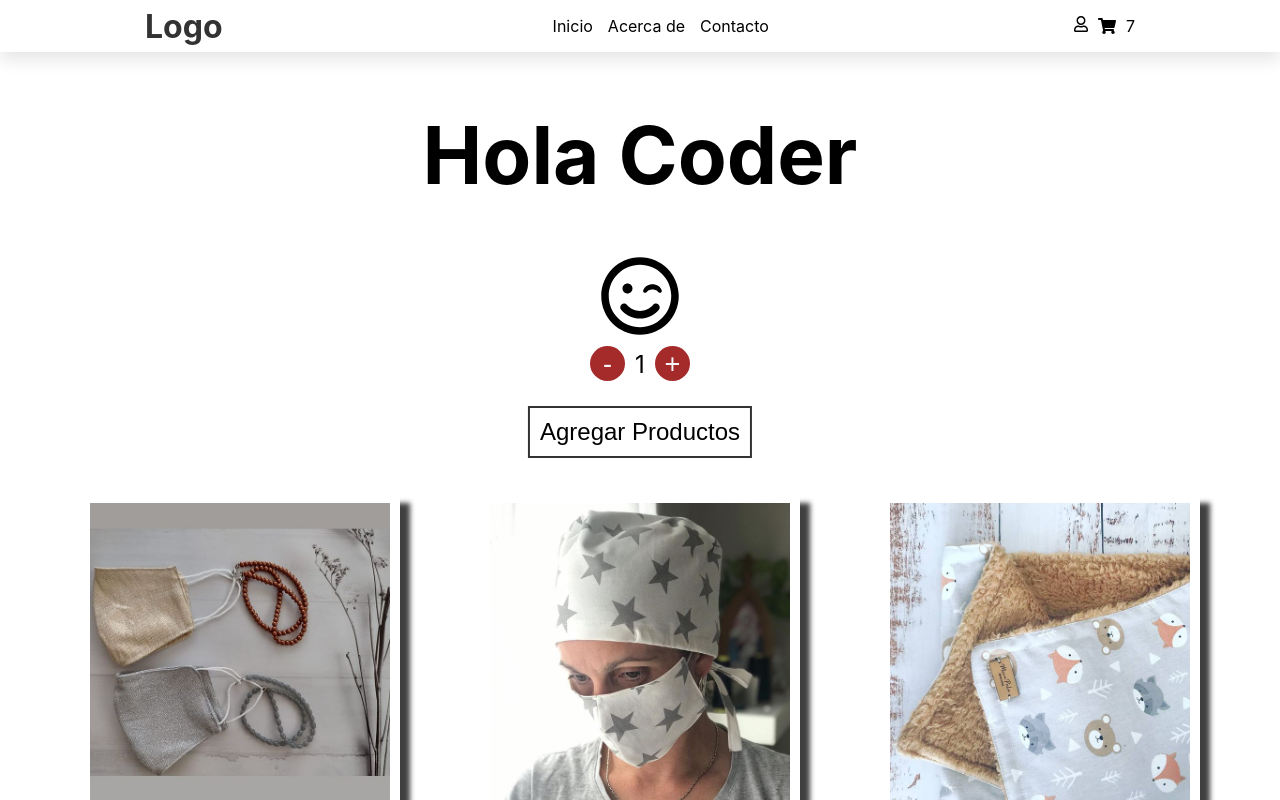
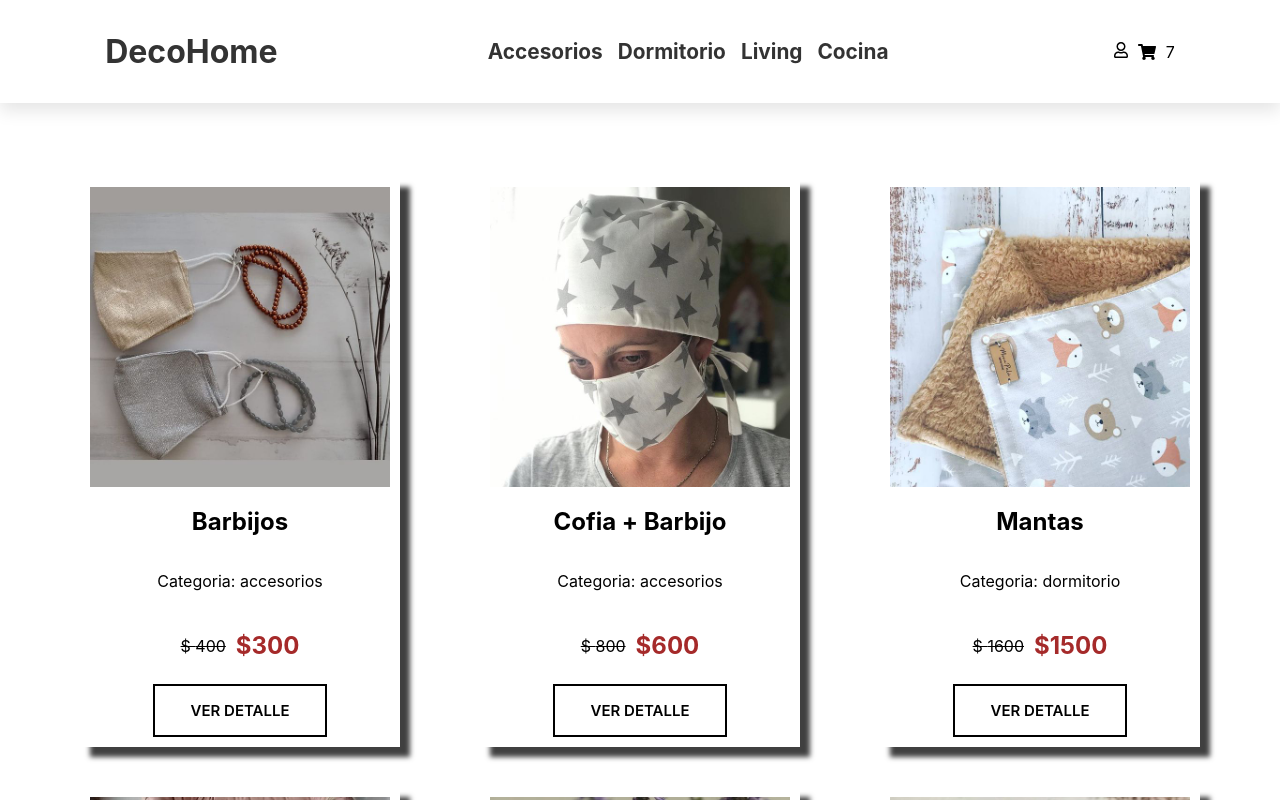
Before and after one commit to chrismer/React, a React (Create React App) app: page / in a window 1280 px wide. Shown: the top 800 px of the page. Built offline with nearby package versions, Linux system fonts and the light colour scheme.

Commit message:
filtrando

```diff
--- a/src/App.js
+++ b/src/App.js
@@ -2,13 +2,23 @@ import './App.css';
 import ItemListContainer from './components/Hero/ItemListContainer';
 import ItemDetailContainer from './components/ItemDetails/ItemDetailContainer';
 import Navbar from './components/NavBar/Navbar';
+import { BrowserRouter, Routes, Route } from 'react-router-dom'
+import ItemCount from './components/Counter/ItemCount';
 
 function App() {
   return (
     <div className="App">
+      <BrowserRouter>
       <Navbar />
-      <ItemListContainer greeting='Hola Coder'/>
-      <ItemDetailContainer />
+      <Routes>
+        <Route path="/" element={<ItemListContainer />} />
+        <Route path='category/:categoryId' element={<ItemListContainer />} />
+        <Route path='detail/:paramId' element={<ItemDetailContainer />} />
+        <Route path='count' element={<ItemCount />} />
+        {/* <ItemListContainer greeting='Hola Coder'/>
+        <ItemDetailContainer /> */}
+      </Routes>
+      </BrowserRouter>
     </div>
   )
 }
--- a/src/components/Counter/ItemCount.js
+++ b/src/components/Counter/ItemCount.js
@@ -45,7 +45,7 @@ export function ButtonIncrement(props) {
   export function ButtonOnAdd(props) {
       return(
 
-          <button className='agregar' onClick={props.onClickFunc}>Agregar Productos</button>
+          <button className='agregar' onClick={props.onClickFunc}>Comprar</button>
       )
   }
 
--- a/src/components/Hero/ItemListContainer.js
+++ b/src/components/Hero/ItemListContainer.js
@@ -5,26 +5,33 @@ import ItemCount from '../Counter/ItemCount'
 import './ItemListContainer.css'
 import { getProducts } from '../../product'
 import ItemList from '../ItemList/ItemList'
+import { useParams } from 'react-router-dom'
 
 const ItemListContainer = ({greeting}) => {
     const [products, setProducts] = useState([]);
+    const { categoryId } = useParams()
 
     useEffect(()=>{
-        const list = getProducts()
-        list.then(list =>{
-            setProducts(list)
+        getProducts(categoryId).then(item => {
+            setProducts(item)
+        }).catch(err  => {
+            console.log(err)
         })
+        // const list = getProducts()
+        // list.then(list =>{
+        //     setProducts(list)
+        // })
 
         return(()=>{
             setProducts([])
         })
-    },[])
+    },[categoryId])
 
     return (
         <div className='ItemListContainer'>
             <h1 className="greeting">{greeting}</h1>
-            <FontAwesomeIcon className="smile" icon={faSmileWink}/>
-            <ItemCount stock={10}/>
+            {/* <FontAwesomeIcon className="smile" icon={faSmileWink}/> */}
+            {/* <ItemCount stock={10}/> */}
             <ItemList products={products}/>
         </div>
     )
--- a/src/components/Item/Item.css
+++ b/src/components/Item/Item.css
@@ -40,6 +40,7 @@ img {
     text-transform: uppercase;
     transition: all 0.3s ease-in-out;
     cursor: pointer;
+    text-decoration: none;
 }
 
 .ButtonDetail:hover{
--- a/src/components/Item/Item.js
+++ b/src/components/Item/Item.js
@@ -1,4 +1,5 @@
 import React from 'react'
+import { Link } from 'react-router-dom'
 import './Item.css'
 
 const Item = ({product}) => {
@@ -19,7 +20,8 @@ const Item = ({product}) => {
                     {product.price}
                 </p>
             </div>
-            <button className='ButtonDetail'>Ver detalle</button>
+            {/* <button className='ButtonDetail'>Ver detalle</button> */}
+            <Link className='ButtonDetail' to={`/detail/${product.id}`}>Ver detalle</Link>
         </div>
     )
 }
--- a/src/components/ItemDetails/ItemDetail.js
+++ b/src/components/ItemDetails/ItemDetail.js
@@ -1,4 +1,5 @@
 import React from 'react'
+import ItemCount from '../Counter/ItemCount'
 import './ItemDetail.css'
 
 const ItemDetail = ({product}) => {
@@ -9,6 +10,7 @@ const ItemDetail = ({product}) => {
             <h2 className='ItemCard__title'>{product?.name}</h2>
             <p className='ItemCard__price'>{product?.price}</p>
             <p className='descripcion'>{product?.descripcion}</p>
+            <ItemCount/>
         </div>
     )
 }
--- a/src/components/ItemDetails/ItemDetailContainer.js
+++ b/src/components/ItemDetails/ItemDetailContainer.js
@@ -1,22 +1,30 @@
 import React, { useEffect, useState } from 'react'
 import { getItem } from '../../product';
 import ItemDetail from './ItemDetail';
+import { useParams } from 'react-router-dom';
+import { getProductById } from '../../product';
 
 
 const ItemDetailContainer = () => {
     const [product, setProduct] = useState()
+    const {paramId} = useParams();
 
     useEffect(()=>{
-        const item = getItem()
-        item.then(item =>{
+        getProductById(paramId).then(item => {
             setProduct(item)
-            console.log(item);
+        }).catch(err  => {
+            console.log(err)
         })
+        // const item = getItem()
+        // item.then(item =>{
+        //     setProduct(item)
+        //     console.log(item);
+        // })
 
         return(()=>{
             setProduct()
         })
-    },[])
+    },[paramId])
 
     return (
         <div>
--- a/src/components/NavBar/Navbar.css
+++ b/src/components/NavBar/Navbar.css
@@ -11,7 +11,14 @@
     font-size: 2rem;
     font-weight: 700;
 }
-
+.NavContainer .logo{
+    font-size: 2rem;
+    font-weight: 700;
+    color: #333;
+}
+.NavContainer .logo:hover{
+    color: crimson;
+}
 .navbar{
     display: flex;
 
@@ -31,3 +38,18 @@
     margin-right: 10px;
     cursor: pointer;
 }
+
+.NavContainer .categories{
+    display: flex;
+    align-items: center;
+    justify-content: center;
+}
+
+.NavContainer .categories a{
+    margin-right: 15px;
+    cursor: pointer;
+    font-size: 1.3rem;
+}
+.NavContainer .categories a:hover{
+    color: crimson;
+}
--- a/src/components/NavBar/Navbar.js
+++ b/src/components/NavBar/Navbar.js
@@ -1,20 +1,34 @@
 import { faUser } from '@fortawesome/free-regular-svg-icons'
 import { faShoppingCart } from '@fortawesome/free-solid-svg-icons'
 import { FontAwesomeIcon } from '@fortawesome/react-fontawesome'
-import React from 'react'
+import React, { useEffect, useState } from 'react'
 import CartWidget from './CartWidget'
 import './Navbar.css'
+import { Link } from 'react-router-dom'
+import { getCategories } from '../../product'
 
 
 const Navbar = () => {
+    const [categories, setCategories] = useState([])
+
+    useEffect(() => {
+        getCategories().then(categories => {
+            setCategories(categories)
+        })
+    }, [])
+    console.log(categories);
+
     return (
         <nav className="NavContainer">
-            <a href="/" className="logo">Logo</a>
-            <ul className="navbar">
+            <Link to={'/'}><h3 className="logo">DecoHome</h3></Link>
+            {/* <ul className="navbar">
                 <li>Inicio</li>
                 <li>Acerca de</li>
                 <li>Contacto</li>
-            </ul>
+            </ul> */}
+            <div className="categories">
+                {categories.map(cat => <Link key={cat.id} to={`/category/${cat.id}`}>{cat.description}</Link>)}
+            </div>
             <div className="icons">
                 <FontAwesomeIcon icon={faUser} />
                 <CartWidget />
--- a/src/product.js
+++ b/src/product.js
@@ -2,78 +2,86 @@ const products = [
     {
     id: 1,
     name: 'Barbijos',
-    image: './img/barbijos.jpg',
-    image2: './img/barbijos2.jpg',
+    image: '../img/barbijos.jpg',
+    image2: '../img/barbijos2.jpg',
     old_price: '400',
     price: '300',
-    category: 'Accesorios',
+    category: 'accesorios',
     descripcion: 'Esto es un barbijo',
     stock: 10
     },
     {
     id: 2,
     name: 'Cofia + Barbijo',
-    image: './img/cofia.jpg',
-    image2: './img/cofia2.jpg',
+    image: '../img/cofia.jpg',
+    image2: '../img/cofia2.jpg',
     old_price: '800',
     price: '600',
-    category: 'Accesorios',
+    category: 'accesorios',
     descripcion: 'Esto es una cofia y un barbijo',
     stock: 9
     },
     {
     id: 3,
     name: 'Mantas',
-    image: './img/MANTA.jpg',
-    image2: './img/mantas.jpg',
+    image: '../img/MANTA.jpg',
+    image2: '../img/mantas.jpg',
     old_price: '1600',
     price: '1500',
-    category: 'Dormitorio',
+    category: 'dormitorio',
     descripcion: 'Esto es una manta',
     stock: 8
     },
     {
     id: 4,
     name: 'Nido Contenedor',
-    image: './img/nido.jpg',
-    image2: './img/nido2.jpg',
+    image: '../img/nido.jpg',
+    image2: '../img/nido2.jpg',
     old_price: '400',
     price: '300',
-    category: 'Dormitorio',
+    category: 'dormitorio',
     descripcion: 'Esto es un nido',
     stock: 7
     },
     {
     id: 5,
     name: 'Porta Macetas',
-    image: './img/porta-maceta.jpg',
-    image2: './img/porta-maceta-2.jpg',
+    image: '../img/porta-maceta.jpg',
+    image2: '../img/porta-maceta-2.jpg',
     old_price: '800',
     price: '600',
-    category: 'Living',
+    category: 'living',
     descripcion: 'Esto es un porta maceta',
     stock: 6
     },
     {
     id: 6,
     name: 'Porta Mate',
-    image: './img/porta-mate-2.jpg',
-    image2: './img/porta-mate.jpg',
+    image: '../img/porta-mate-2.jpg',
+    image2: '../img/porta-mate.jpg',
     old_price: '400',
     price: '300',
-    category: 'Cocina',
+    category: 'cocina',
     descripcion: 'Esto es un porta mate',
     stock: 5
     }
 ]
 
-export const getProducts = ()=>{
+export const getProducts = (category)=>{
     return new Promise ((resolve, reject)=>{
         setTimeout(()=>{
-            resolve(products)
+            category ? resolve(products.filter(product => product.category === category)) : resolve(products)
         },1000)
     })
 }
+
+export const getProductById = (id) => {
+    return new Promise((resolve, reject) => {
+        const product = products.find(prod => parseInt(prod.id) === parseInt(id))
+        setTimeout(() => resolve(product), 1000)
+    })
+}
+
 export const getItem = ()=>{
     return new Promise ((resolve, reject)=>{
         setTimeout(()=>{
@@ -82,3 +90,18 @@ export const getItem = ()=>{
         },2000)
     })
 }
+
+const categories = [
+    {id:'accesorios',description:'Accesorios'},
+    {id:'dormitorio',description:'Dormitorio'},
+    {id:'living',description:'Living'},
+    {id:'cocina',description:'Cocina'}
+]
+
+export const getCategories = () => {
+    return new Promise((resolve, reject) => {
+        setTimeout(() => {
+            resolve(categories)
+        }, 3000)
+    })
+}
```
